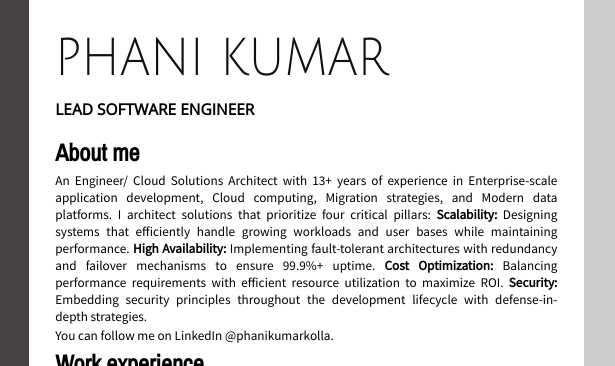
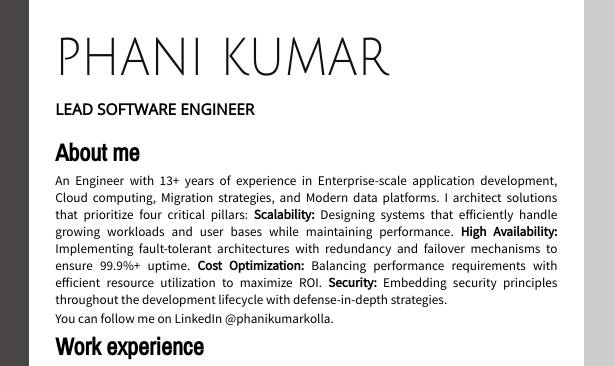
Before and after one commit to phanikolla/personalBlog, a plain HTML site: page resume.html in a window 1280 px wide. Shown: the top 366 px of the page, 453-1068 px from the left. Drawn offline with nearby package versions, Linux system fonts and the light colour scheme.

Commit message:
about me change

```diff
--- a/resume.html
+++ b/resume.html
@@ -189,7 +189,7 @@
           </h2>
           <div class="smallText">
             <p>
-An Engineer/ Cloud Solutions Architect with 13+ years of experience in Enterprise-scale application development, Cloud computing, Migration strategies, and Modern data platforms. I architect solutions that prioritize four critical pillars:
+An Engineer with 13+ years of experience in Enterprise-scale application development, Cloud computing, Migration strategies, and Modern data platforms. I architect solutions that prioritize four critical pillars:
 
 <b>Scalability:</b> Designing systems that efficiently handle growing workloads and user bases while maintaining performance.
 
```
